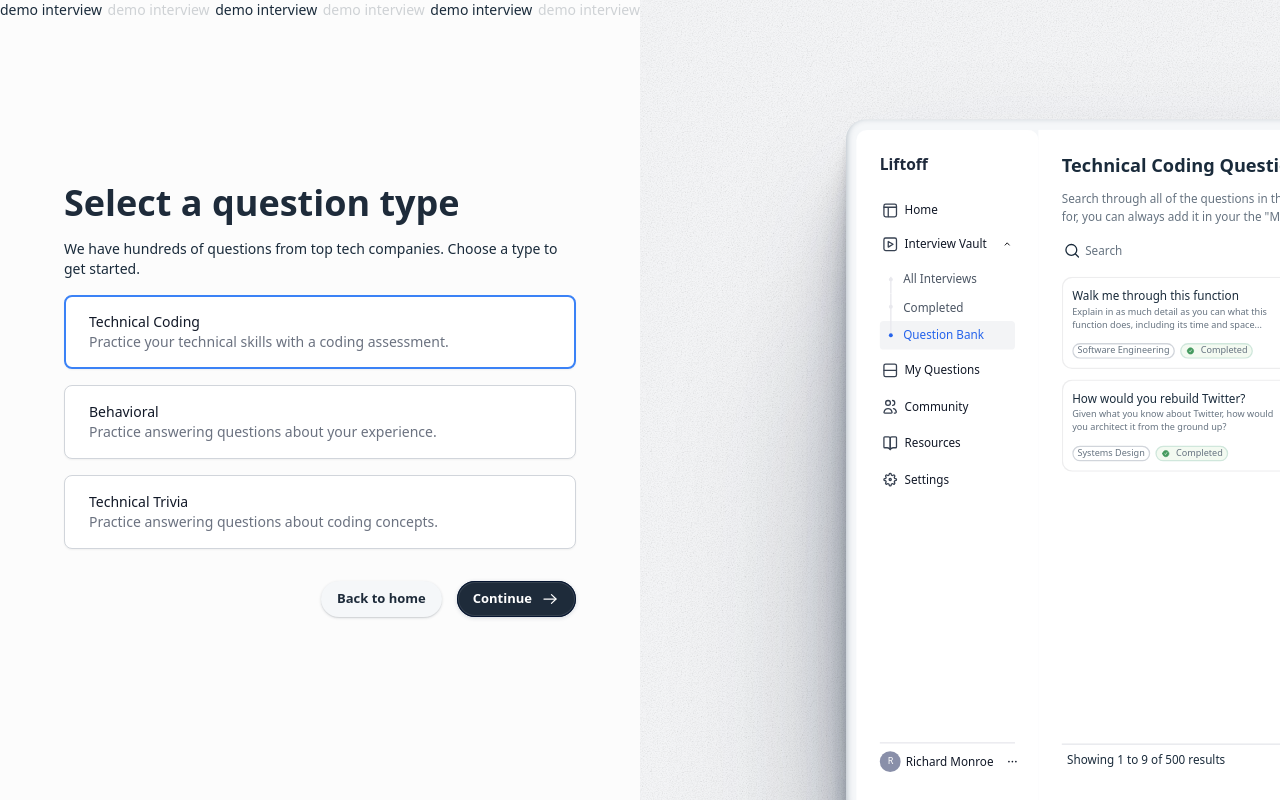
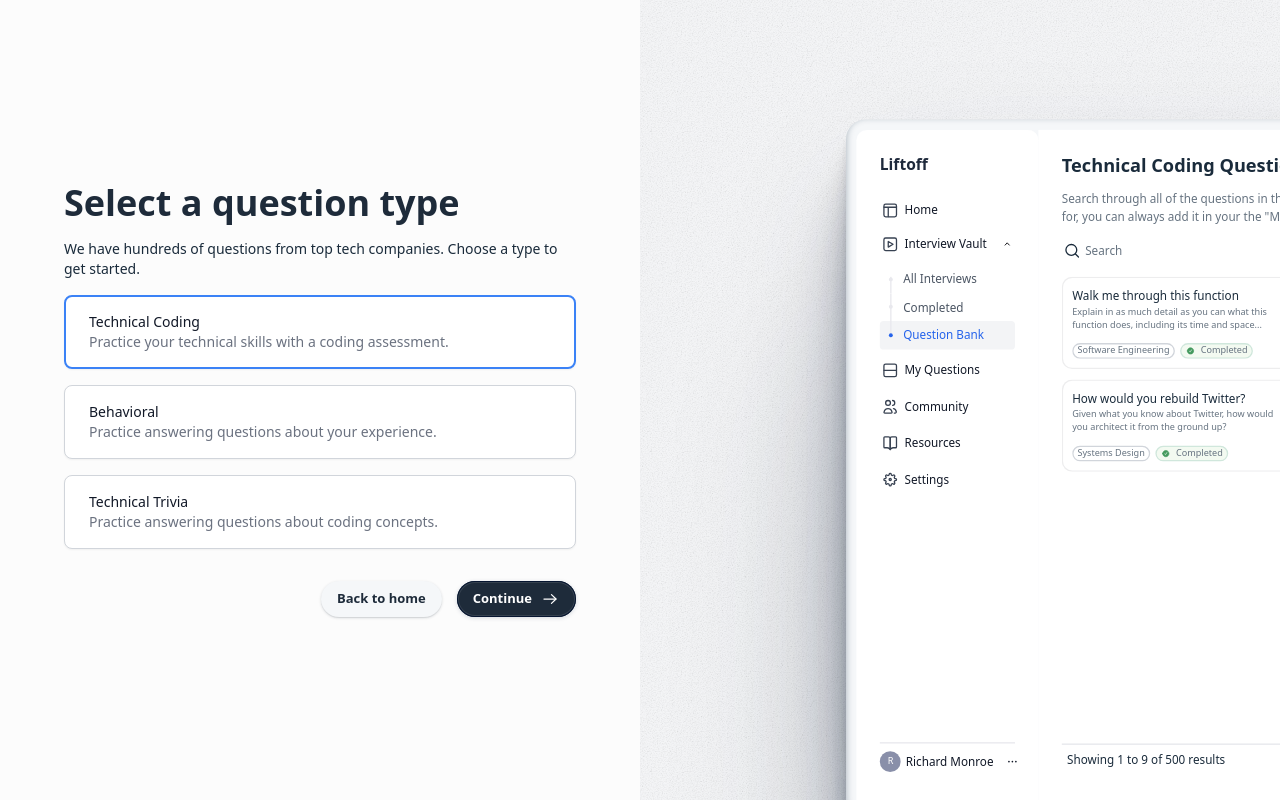
Before and after one commit to kkarenvoo/TreeHacks2025, a Next.js app: page /demo in a window 1280 px wide. Built offline with nearby package versions, Linux system fonts and the light colour scheme; what @ffmpeg/ffmpeg would draw is missing.

Commit message:
feat: fix

```diff
--- a/package.json
+++ b/package.json
@@ -9,6 +9,7 @@
     "lint": "next lint"
   },
   "dependencies": {
+    "@11labs/react": "^0.0.7",
     "@ffmpeg/core": "^0.11.0",
     "@ffmpeg/ffmpeg": "^0.11.6",
     "@headlessui/react": "^1.7.14",
--- a/pages/demo.tsx
+++ b/pages/demo.tsx
@@ -306,42 +306,13 @@ export default function DemoPage() {
   };
 
   return (
+    <>
       <AnimatePresence>
         {step === 3 ? (
           <div className="w-full min-h-screen flex flex-col px-4 pt-2 pb-8 md:px-8 md:py-2 bg-[#FCFCFC] relative overflow-x-hidden">
-          <p className="absolute w-full top-0 h-[60px] flex flex-row justify-between -ml-4 md:-ml-8">
-            <span className="text-sm text-[#1a2b3b] font-medium">
-              demo interview
-            </span>
-            <span className="text-sm text-[#1a2b3b] font-medium opacity-20">
-              demo interview
-            </span>
-            <span className="text-sm text-[#1a2b3b] font-medium">
-              demo interview
-            </span>
-            <span className="text-sm text-[#1a2b3b] font-medium opacity-20 hidden sm:block">
-              demo interview
-            </span>
-            <span className="text-sm text-[#1a2b3b] font-medium hidden sm:block">
-              demo interview
-            </span>
-            <span className="text-sm text-[#1a2b3b] font-medium opacity-20 hidden xl:block">
-              demo interview
-            </span>
-            <span className="text-sm text-[#1a2b3b] font-medium opacity-20 hidden sm:block">
-              demo interview
-            </span>
-            <span className="text-sm text-[#1a2b3b] font-medium opacity-20 hidden sm:block">
-              demo interview
-            </span>
-            <span className="text-sm text-[#1a2b3b] font-medium hidden sm:block">
-              demo interview
-            </span>
-            <span className="text-sm text-[#1a2b3b] font-medium opacity-20 hidden xl:block">
-              demo interview
-            </span>
-          </p>
-          {selected.name === "Technical Coding" && <CodeRunner language="python" initialCode=""/>}
+            {selected.name === "Technical Coding" && (
+              <CodeRunner language="python" initialCode="" />
+            )}
 
             {completed ? (
               <div className="w-full flex flex-col max-w-[1080px] mx-auto mt-[10vh] overflow-y-auto pb-8 md:pb-12">
@@ -391,8 +362,8 @@ export default function DemoPage() {
                       />
                     </svg>
                     <p className="text-[14px] font-normal leading-[20px] text-[#1a2b3b]">
-                    Video is not stored on our servers, and will go away as soon
-                    as you leave the page.
+                      Video is not stored on our servers, and will go away as
+                      soon as you leave the page.
                     </p>
                   </div>
                   <Link
@@ -513,7 +484,9 @@ export default function DemoPage() {
                       <div className="relative z-10 h-full w-full rounded-lg">
                         <div className="absolute top-5 lg:top-10 left-5 lg:left-10 z-20">
                           <span className="inline-flex items-center rounded-md bg-gray-100 px-2.5 py-0.5 text-sm font-medium text-gray-800">
-                          {new Date(seconds * 1000).toISOString().slice(14, 19)}
+                            {new Date(seconds * 1000)
+                              .toISOString()
+                              .slice(14, 19)}
                           </span>
                         </div>
                         {isVisible && ( // If the video is visible (on screen) we show it
@@ -748,8 +721,8 @@ export default function DemoPage() {
                         />
                       </svg>
                       <p className="text-[14px] font-normal leading-[20px] text-[#1a2b3b]">
-                      Video is not stored on our servers, it is solely used for
-                      transcription.
+                        Video is not stored on our servers, it is solely used
+                        for transcription.
                       </p>
                     </motion.div>
                   </div>
@@ -768,8 +741,8 @@ export default function DemoPage() {
                         Camera permission is denied. We don{`'`}t store your
                         attempts anywhere, but we understand not wanting to give
                         us access to your camera. Try again by opening this page
-                      in an incognito window {`(`}or enable permissions in your
-                      browser settings{`)`}.
+                        in an incognito window {`(`}or enable permissions in
+                        your browser settings{`)`}.
                       </p>
                     </motion.div>
                     <div className="flex flex-row space-x-4 mt-8 justify-end">
@@ -823,31 +796,6 @@ export default function DemoPage() {
           </div>
         ) : (
           <div className="flex flex-col md:flex-row w-full md:overflow-hidden">
-          <motion.p
-            initial={{ y: -10, opacity: 0 }}
-            animate={{ y: 0, opacity: 1 }}
-            transition={{ duration: 1.25, ease: [0.23, 1, 0.32, 1] }}
-            className="absolute w-full md:w-1/2 top-0 h-[60px] flex flex-row justify-between"
-          >
-            <span className="text-sm text-[#1a2b3b] font-medium">
-              demo interview
-            </span>
-            <span className="text-sm text-[#1a2b3b] font-medium opacity-20">
-              demo interview
-            </span>
-            <span className="text-sm text-[#1a2b3b] font-medium">
-              demo interview
-            </span>
-            <span className="text-sm text-[#1a2b3b] font-medium opacity-20 hidden sm:block">
-              demo interview
-            </span>
-            <span className="text-sm text-[#1a2b3b] font-medium hidden sm:block">
-              demo interview
-            </span>
-            <span className="text-sm text-[#1a2b3b] font-medium opacity-20 hidden xl:block">
-              demo interview
-            </span>
-          </motion.p>
             <div className="w-full min-h-[60vh] md:w-1/2 md:h-screen flex flex-col px-4 pt-2 pb-8 md:px-0 md:py-2 bg-[#FCFCFC] justify-center">
               <div className="h-full w-full items-center justify-center flex flex-col">
                 {step === 1 ? (
@@ -934,7 +882,8 @@ export default function DemoPage() {
                           href="/"
                           className="group rounded-full px-4 py-2 text-[13px] font-semibold transition-all flex items-center justify-center bg-[#f5f7f9] text-[#1E2B3A] no-underline active:scale-95 scale-100 duration-75"
                           style={{
-                          boxShadow: "0 1px 1px #0c192714, 0 1px 3px #0c192724",
+                            boxShadow:
+                              "0 1px 1px #0c192714, 0 1px 3px #0c192724",
                           }}
                         >
                           Back to home
@@ -1065,7 +1014,8 @@ export default function DemoPage() {
                           onClick={() => setStep(1)}
                           className="group rounded-full px-4 py-2 text-[13px] font-semibold transition-all flex items-center justify-center bg-[#f5f7f9] text-[#1E2B3A] no-underline active:scale-95 scale-100 duration-75"
                           style={{
-                          boxShadow: "0 1px 1px #0c192714, 0 1px 3px #0c192724",
+                            boxShadow:
+                              "0 1px 1px #0c192714, 0 1px 3px #0c192724",
                           }}
                         >
                           Previous step
@@ -1370,7 +1320,11 @@ export default function DemoPage() {
                         Richard Monroe
                       </p>
                       <div className="ml-auto">
-                      <svg className="h-4 w-4" fill="none" viewBox="0 0 24 24">
+                        <svg
+                          className="h-4 w-4"
+                          fill="none"
+                          viewBox="0 0 24 24"
+                        >
                           <path
                             fill="currentColor"
                             d="M13 12C13 12.5523 12.5523 13 12 13C11.4477 13 11 12.5523 11 12C11 11.4477 11.4477 11 12 11C12.5523 11 13 11.4477 13 12Z"
@@ -1406,8 +1360,8 @@ export default function DemoPage() {
                         <li className="list-none max-w-[400px]">
                           Search through all of the questions in the question
                           bank. If you don{`'`}t see one you{`'`}re looking for,
-                        you can always add it in your the {`"`}My Questions{`"`}{" "}
-                        section.
+                          you can always add it in your the {`"`}My Questions
+                          {`"`} section.
                         </li>
                       </ul>
                     </div>
@@ -1440,8 +1394,8 @@ export default function DemoPage() {
                         ) : (
                           <li className="list-none max-w-[400px]">
                             Start off by explaining what the function does, and
-                          its time and space complexities. Then go into how you
-                          would optimize it.
+                            its time and space complexities. Then go into how
+                            you would optimize it.
                           </li>
                         )}
                       </ul>
@@ -1460,7 +1414,10 @@ export default function DemoPage() {
                           initial={{ opacity: 0, y: 10 }}
                           animate={{ opacity: 1, y: 0 }}
                           exit={{ opacity: 0, y: -10 }}
-                        transition={{ duration: 0.5, ease: [0.23, 1, 0.32, 1] }}
+                          transition={{
+                            duration: 0.5,
+                            ease: [0.23, 1, 0.32, 1],
+                          }}
                           key="John"
                           src="/placeholders/John.webp"
                           alt="John's Interviewer Profile"
@@ -1471,7 +1428,10 @@ export default function DemoPage() {
                           initial={{ opacity: 0, y: 10 }}
                           animate={{ opacity: 1, y: 0 }}
                           exit={{ opacity: 0, y: -10 }}
-                        transition={{ duration: 0.5, ease: [0.23, 1, 0.32, 1] }}
+                          transition={{
+                            duration: 0.5,
+                            ease: [0.23, 1, 0.32, 1],
+                          }}
                           key="Richard"
                           src="/placeholders/Richard.webp"
                           alt="Richard's Interviewer Profile"
@@ -1482,7 +1442,10 @@ export default function DemoPage() {
                           initial={{ opacity: 0, y: 10 }}
                           animate={{ opacity: 1, y: 0 }}
                           exit={{ opacity: 0, y: -10 }}
-                        transition={{ duration: 0.5, ease: [0.23, 1, 0.32, 1] }}
+                          transition={{
+                            duration: 0.5,
+                            ease: [0.23, 1, 0.32, 1],
+                          }}
                           key="Sarah"
                           src="/placeholders/Sarah.webp"
                           alt="Sarah's Interviewer Profile"
@@ -1723,8 +1686,8 @@ export default function DemoPage() {
                                   <p>What are your weaknesses?</p>
                                 </div>
                                 <p className="text-wrap grow font-normal text-[7px]">
-                                Tell me about your weaknesses, and how that has
-                                impacted your previous work.
+                                  Tell me about your weaknesses, and how that
+                                  has impacted your previous work.
                                 </p>
                                 <div className="flex flex-row space-x-1">
                                   <p className="inline-flex items-center justify-center truncate rounded-full border-[0.5px] border-gray-300 px-[3px] text-[7px] font-normal hover:bg-gray-50">
@@ -1924,8 +1887,8 @@ export default function DemoPage() {
                                   <p>How would you rebuild Twitter?</p>
                                 </div>
                                 <p className="text-wrap grow font-normal text-[7px]">
-                                Given what you know about Twitter, how would you
-                                architect it from the ground up?
+                                  Given what you know about Twitter, how would
+                                  you architect it from the ground up?
                                 </p>
                                 <div className="flex flex-row space-x-1">
                                   <p className="inline-flex items-center justify-center truncate rounded-full border-[0.5px] border-gray-300 px-[3px] text-[7px] font-normal hover:bg-gray-50">
@@ -1995,5 +1958,6 @@ export default function DemoPage() {
           </div>
         )}
       </AnimatePresence>
+    </>
   );
 }
```
Also changed, not shown: components/CodeRunner.tsx (+31 -24 lines), components/Conversation.tsx (added, +66 -0 lines), 1 other file (tests, documents, lock files or other folders). Lines whose indentation alone changed are shown as unchanged.
